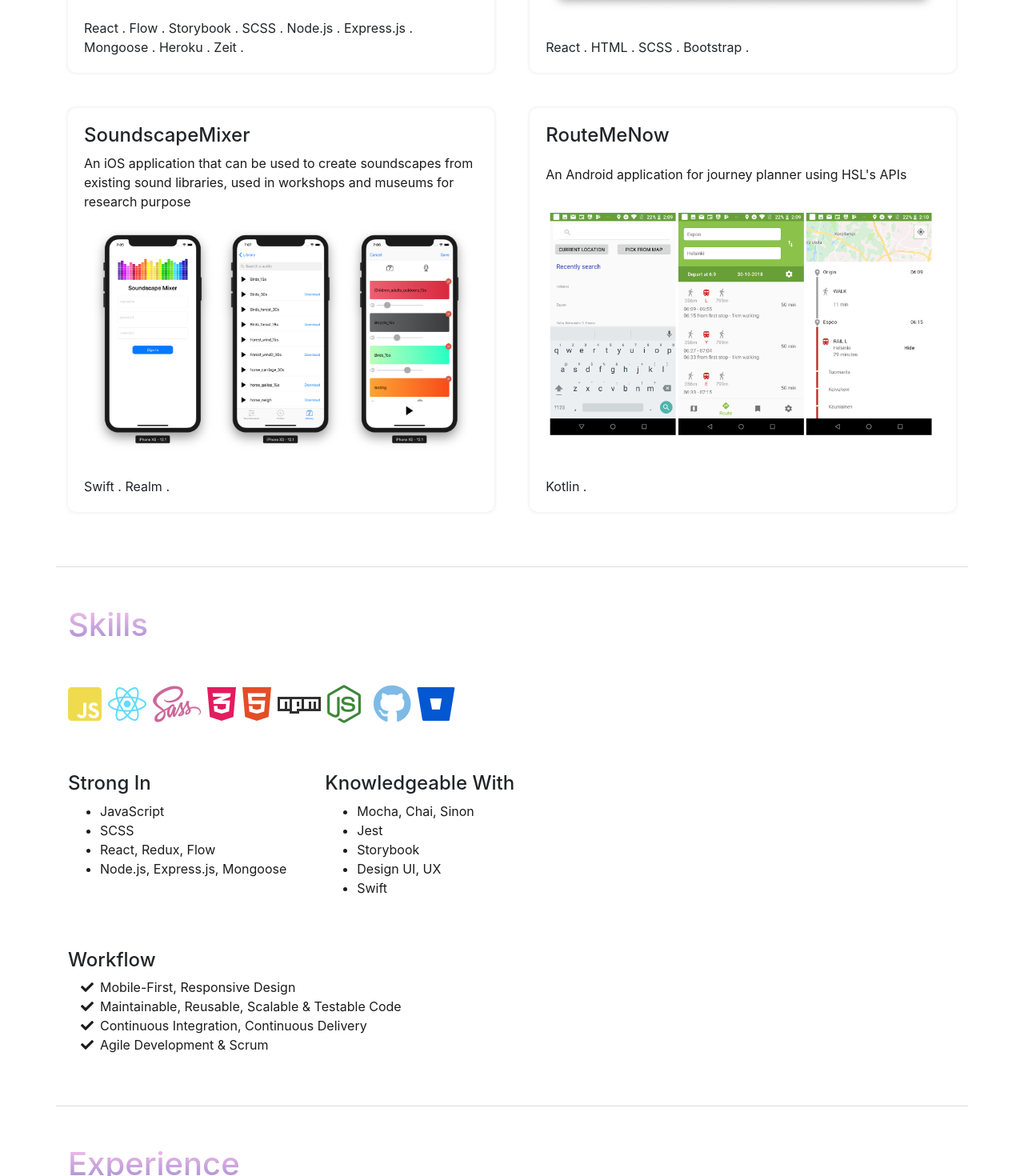
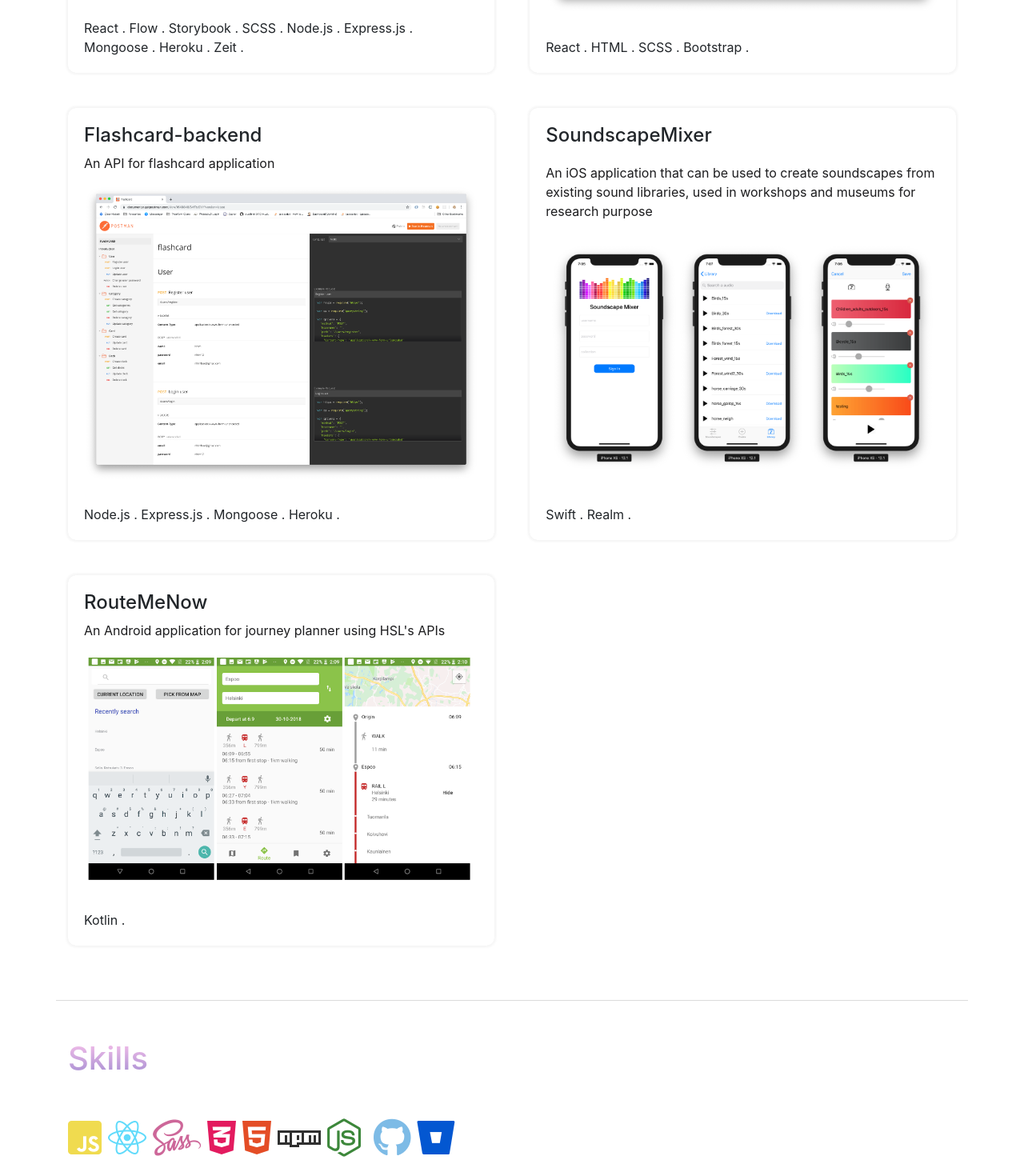
Before and after one commit to ngocdh236/ngocdh, a React (Create React App) app: page / in a window 1280 px wide. Shown: the part 1440-2910 px from the top of the page at 80% size. Built offline with nearby package versions, Linux system fonts and the light colour scheme.

Commit message:
Added new project

```diff
--- a/src/components/Projects.js
+++ b/src/components/Projects.js
@@ -33,6 +33,14 @@ export default function Projects(props) {
     },
     {
       id: 2,
+      name: 'Flashcard-backend',
+      link: 'https://github.com/ngocdh236/flashcard-backend',
+      description: 'An API for flashcard application',
+      image: require('../assets/images/projectFlashBackend.png'),
+      stacks: ['Node.js', 'Express.js', 'Mongoose', 'Heroku']
+    },
+    {
+      id: 3,
       name: 'SoundscapeMixer',
       link: 'https://github.com/Metropolia-Soundscape/soundscape-mixer',
       description:
@@ -41,7 +49,7 @@ export default function Projects(props) {
       stacks: ['Swift', 'Realm']
     },
     {
-      id: 3,
+      id: 4,
       name: 'RouteMeNow',
       link:
         'https://bitbucket.org/duc_thinh_vo/route-me-now-android/src/master/',
--- a/src/components/Skills.js
+++ b/src/components/Skills.js
@@ -35,7 +35,7 @@ export default function Skills(props) {
         'Jest',
         'Storybook',
         'Design UI, UX',
-        'Swift'
+        'Swift, Kotlin'
       ]
     }
   ];
```
Also changed, not shown: src/assets/images/projectFlashBackend.png (added).
